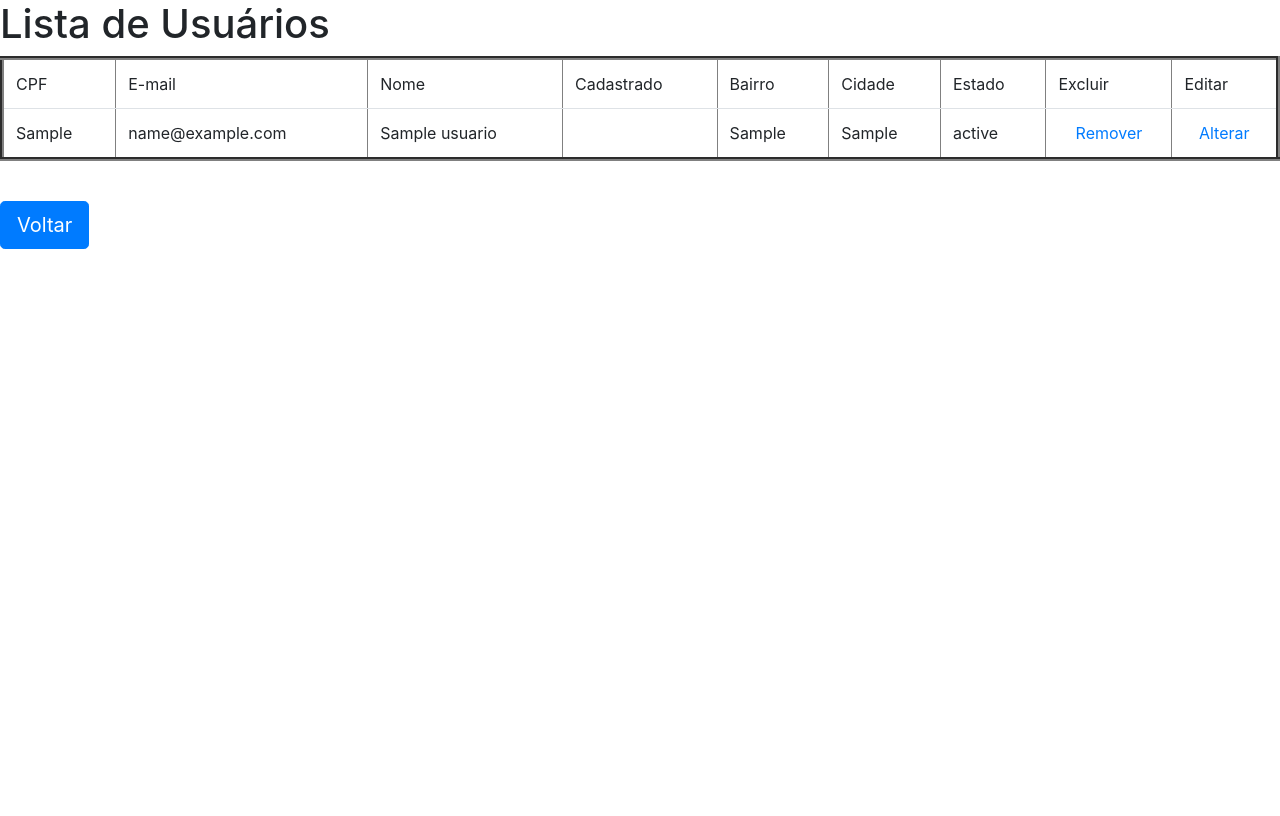
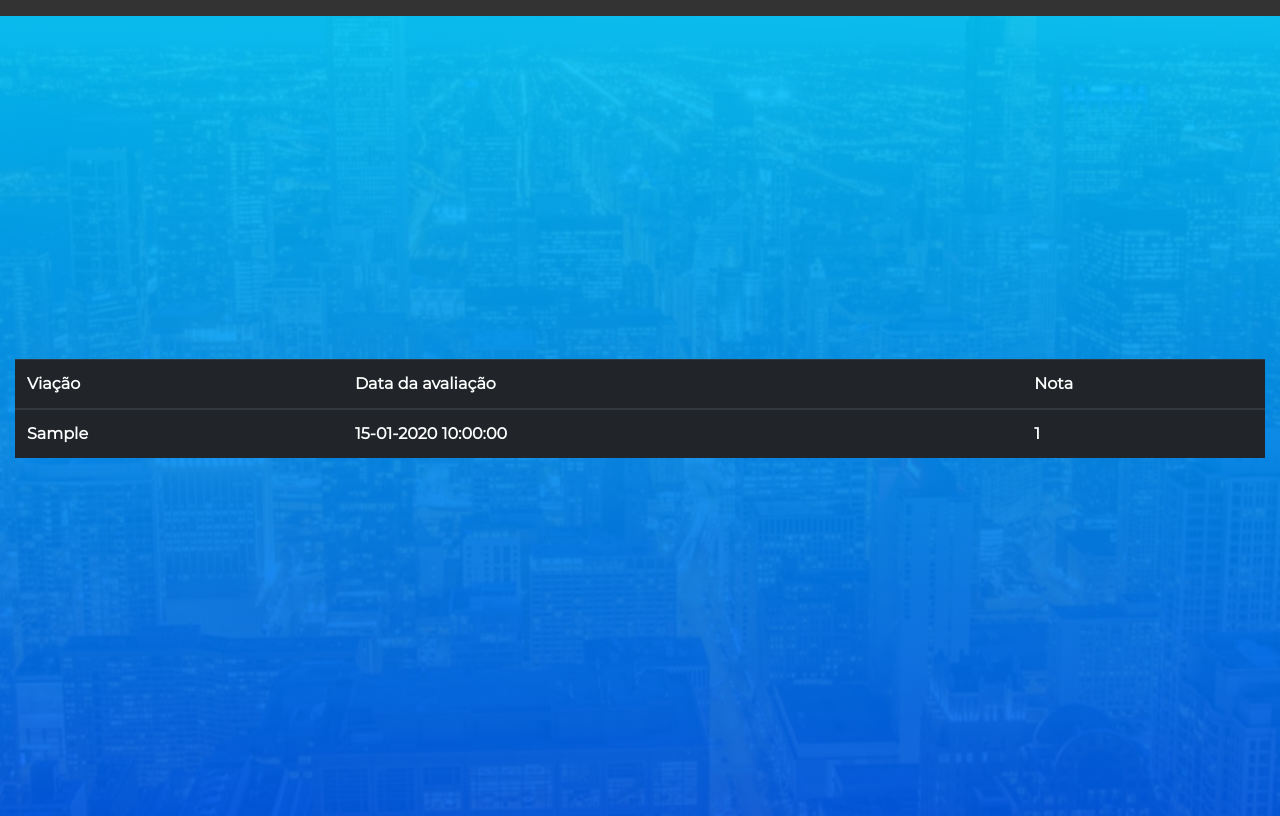
Before and after one commit to cleberjsantos/avalia_sp, a Flask app: template templates/lista.html in a window 1280 px wide. Before the commit the page ends 249 px from the top, so only its background shows below. Run offline with Flask 2, Linux system fonts and the light colour scheme; the template is opened without the code that fills it: values that come from a table or form of the project are taken from there, others are empty; tables that the repository leaves empty hold one stand-in row (values such as "Sample post"); lists and menus that the app fills with data are empty.

Commit message:
Interface

```diff
--- a/app.py
+++ b/app.py
@@ -25,6 +25,7 @@ def create_app(config_class=Config):
         db.create_all()
 
         def index():
+            session_data = session.get(SESSION_USER_KEY, None)
             if request.method == 'POST':
                 cpf = request.form['cpf']
                 user = Usuario.query.filter(Usuario.cpf == cpf).one_or_none()
@@ -35,9 +36,22 @@ def create_app(config_class=Config):
                         session[SESSION_LOGIN_KEY] = datetime.datetime.utcnow()
                         return redirect(url_for('avaliacao'))
                 return 'Failure :('
+
+            if session_data:
+                cpf = session_data.get('cpf', None)
+                if cpf:
+                    avaliacoes = Avaliacao.query.filter(Avaliacao.usuario == cpf).all()
+                return render_template("lista.html", avaliacoes=avaliacoes)
             return render_template('index.html')
 
         def home():
+            session_data = session.get(SESSION_USER_KEY, None)
+            if session_data:
+                cpf = session_data.get('cpf', None)
+                if cpf:
+                    avaliacoes = Avaliacao.query.filter(Avaliacao.usuario == cpf).all()
+                return render_template("lista.html", avaliacoes=avaliacoes)
+
             return render_template("index.html")
 
         def voltar():
@@ -85,12 +99,6 @@ def create_app(config_class=Config):
                 return 'No user to log out.'
             return 'Logged out user {0}.'.format(user_data['nome'])
 
-
-        #@app.route("/lista")
-        #def lista():
-        #    usuarios = Usuario.query.all()
-        #    return render_template("lista.html", usuarios=usuarios)
-
         #@app.route("/atualizar/<int:cpf>", methods=['GET', 'POST'])
         #def atualizar(cpf):
         #    usuario = Usuario.query.filter_by(cpf=cpf).first()
--- a/model.py
+++ b/model.py
@@ -78,7 +78,6 @@ class Avaliacao(db.Model):
     usuario = Column(String, ForeignKey('usuario.cpf'), nullable=False)
     linha = Column(String, nullable=True)
     viacao = Column(String, nullable=False)
-    data_criacao = Column(DateTime(), default=datetime.datetime.utcnow())
     data_avaliacao = Column(DateTime(), default=datetime.datetime.utcnow())
 
     def __init__(self, nota, comentario, placa, linha, viacao, usuario):
--- a/templates/avaliacao.html
+++ b/templates/avaliacao.html
@@ -25,8 +25,8 @@
             <div class="nav-collapse">
               <ul class="nav">
                 {% if session['auth_user'] %}
-                   <li><span class="p-r-20"><i class="fa fa-user"></i> {{ session['auth_user']['nome']  }}</span>
-                       <a class="text-white" href="{{ url_for('logout') }}"> [ Sair ] </a></li>
+                   <li><span class="p-r-10"><i class="fa fa-user"></i> {{ session['auth_user']['nome']  }}</span>
+                       <a class="text-white" href="{{ url_for('logout') }}"><input type="button" class="btn btn-danger" value="Sair"></a></li>
                 {% endif %}
 
               </ul>
--- a/templates/lista.html
+++ b/templates/lista.html
@@ -1,46 +1,63 @@
 <!DOCTYPE html>
 <html>
 	<head>
-		<title>Pesquisar</title>
 		<meta charset="UTF-8">
-		<!-- Latest compiled and minified CSS -->
+	    <meta name="viewport" content="width=device-width, initial-scale=1">
+
+	    <link rel="stylesheet" type="text/css" href="static/css/icon-font.min.css">
+	    <link rel="stylesheet" type="text/css" href="static/css/animate.css">
+	    <link rel="stylesheet" type="text/css" href="static/css/hamburgers.min.css">
+	    <link rel="stylesheet" type="text/css" href="static/css/select2.min.css">
 		<link rel="stylesheet" href="static/css/bootstrap.min.css">
+    	<link rel="stylesheet" type="text/css" href="static/css/font-awesome.min.css">
 
-		<!-- Optional theme -->
-		<link rel="stylesheet" href="static/css/bootstrap-theme.min.css">
+	    <link rel="stylesheet" type="text/css" href="static/css/styles.css">
+        <link rel="stylesheet" type="text/css" href="static/css/util.css">
 
-		<!-- Latest compiled and minified JavaScript -->
+        <script src="static/js/jquery.min.js"></script>
 		<script src="static/js/bootstrap.min.js"></script>
+		<script src="static/js/select2.min.js"></script>
+	</head>
     <body>
-		<div class="page-header">
-			<h1>Lista de Usuários</h1>
+       <div class="navbar navbar-fixed-top">
+         <div class="navbar-inner">
+           <div class="container">
+            <div class="nav-collapse">
+              <ul class="nav">
+                {% if session['auth_user'] %}
+                   <li><span class="p-r-10"><i class="fa fa-user"></i> {{ session['auth_user']['nome']  }}</span>
+		               <a href="{{ url_for('avaliacao') }}"><input type="button" class="btn btn-success" value="Avaliar"></a>
+                       <a class="text-white" href="{{ url_for('logout') }}"><input type="button" class="btn btn-danger" value="Sair"></a></li>
+                {% endif %}
+
+              </ul>
+            </div><!--/.nav-collapse -->
+
            </div>
-		<table  class="table" border="4">
+         </div>
+       </div>
+
+	   <div class="limiter">
+	   	<div class="container-login100" style="background-image: url('static/images/img-01.jpg');">
+            <table class="table table-hover table-dark">
+              <thead>
                 <tr>
-				<td>CPF</td>
-				<td>E-mail</td>
-				<td>Nome</td>
-				<td>Cadastrado</td>
-				<td>Bairro</td>
-				<td>Cidade</td>
-				<td>Estado</td>
-				<td>Excluir</td>
-				<td>Editar</td>
+		          <th scope="col">Viação</td>
+		          <th scope="col">Data da avaliação</td>
+		          <th scope="col">Nota</td>
                 </tr>
-			{% for usuario in usuarios %}
+		      </thead>
+              <tbody>
+		    	{% for avaliacao in avaliacoes %}
 		    		<tr>
-					<td>{{ usuario.cpf }}</td>
-					<td>{{ usuario.email }}</td>
-					<td>{{ usuario.nome }}</td>
-					<td>{{ usuario.date_created.strftime('%d-%m-%Y %H:%M:%S') }}</td>
-					<td>{{ usuario.bairro }}</td>
-					<td>{{ usuario.cidade }}</td>
-					<td>{{ usuario.estado }}</td>
-					<td><center><a href="/excluir/{{ usuario.cpf }}">Remover</a></center></td>
-					<td><center><a href="/atualizar/{{ usuario.cpf }}">Alterar</a></center></td>
+		    			<th>{{ avaliacao.viacao }}</td>
+		    			<th>{{ avaliacao.data_avaliacao.strftime('%d-%m-%Y %H:%M:%S') }}</td>
+		    			<th>{{ avaliacao.nota }}</td>
 		    		</tr>
 		    	{% endfor %}
-		</table><br>
-		<a href="{{ url_for('home') }}"><input type="button" class="btn btn-primary btn-lg" value="Voltar"></a>
+              </tbody>
+            </table>
+	   	</div>
+	   </div>
 	</body>
 </html>
```
Lines whose indentation alone changed are shown as unchanged.
